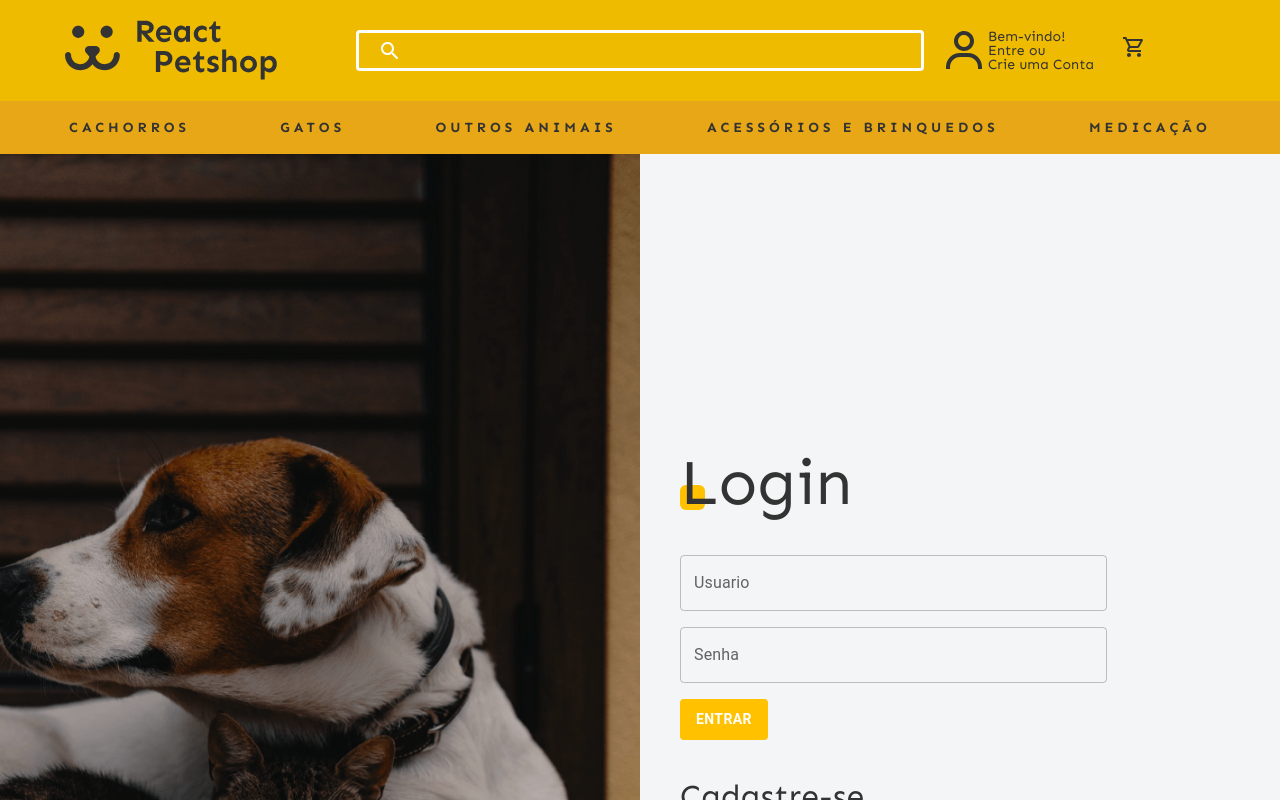
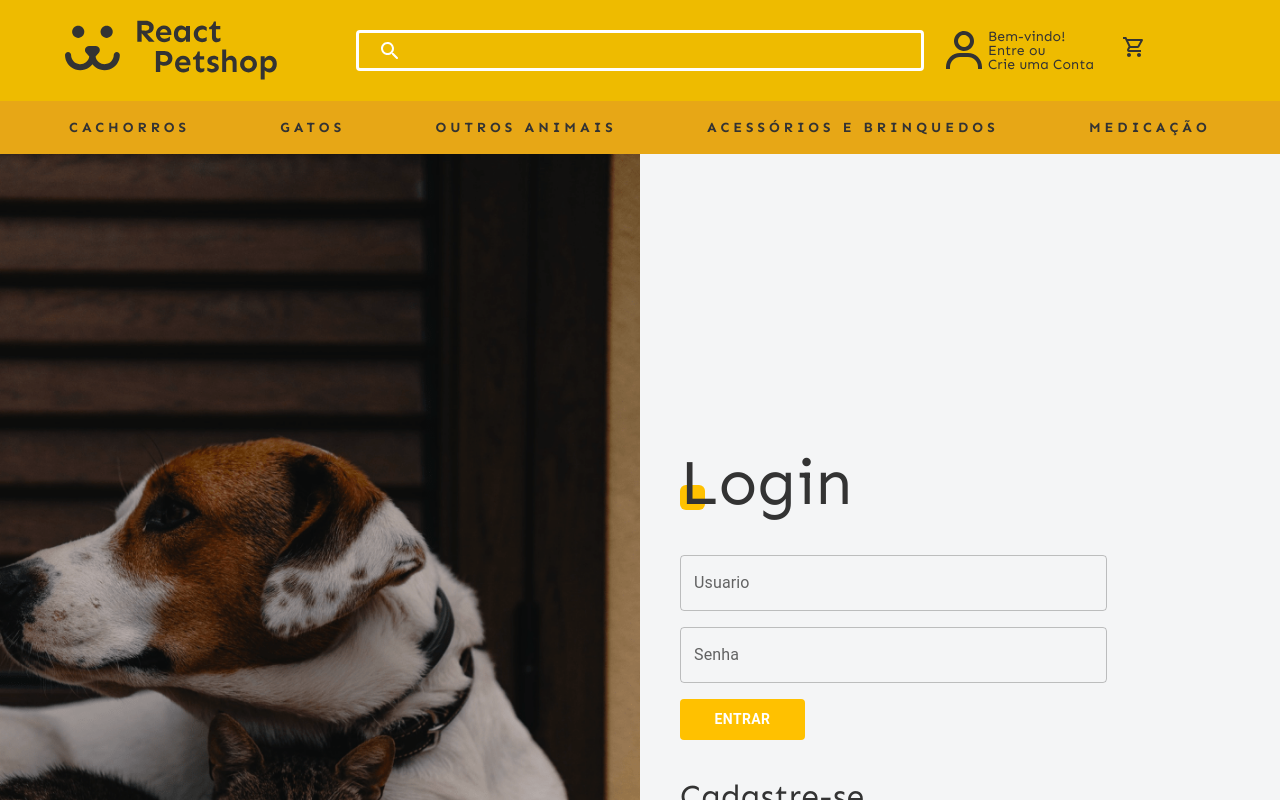
Before and after one commit to mj-lopes/React-petshop-front-end, a React (Create React App) app: page /login in a window 1280 px wide. Shown: the top 800 px of the page. Built offline with nearby package versions, Linux system fonts and the light colour scheme.

Commit message:
Alteracao no estilo do botao

```diff
--- a/src/components/Botao/index.jsx
+++ b/src/components/Botao/index.jsx
@@ -17,7 +17,11 @@ const Btn = styled(Button)(({ theme, branco, amarelo }) => ({
       amarelo || branco
         ? theme.palette.primary.main
         : theme.palette.secondary.main,
-    boxShadow: `0 0 7px 4px ${
+    boxShadow: `0 0 0 2px ${
+      amarelo || branco
+        ? theme.palette.primary.main
+        : theme.palette.secondary.main
+    }, 0 0 8px 2px ${
       amarelo || branco
         ? theme.palette.primary.main
         : theme.palette.secondary.main
--- a/src/pages/Autenticacao/Login/index.jsx
+++ b/src/pages/Autenticacao/Login/index.jsx
@@ -60,7 +60,7 @@ const Login = () => {
         <Botao
           amarelo="y"
           type="submit"
-          style={{ margin: ".5rem 0" }}
+          style={{ margin: ".5rem 0", minWidth: "125px" }}
           disabled={carregando}
         >
           {carregando ? "Logando..." : "Entrar"}
```
